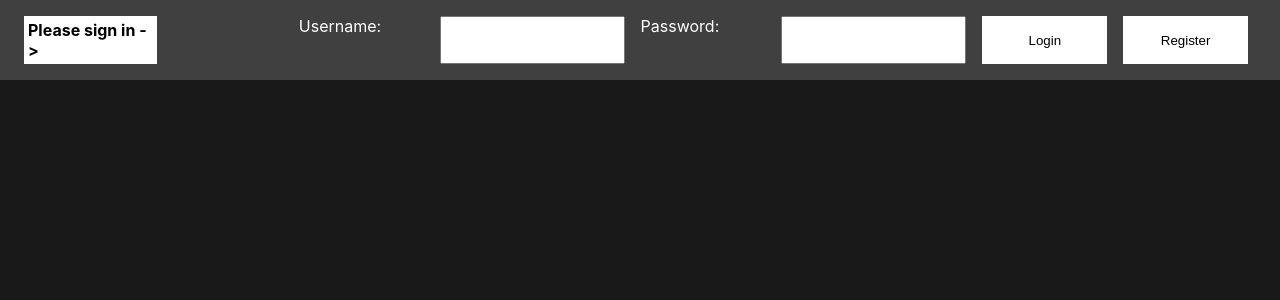
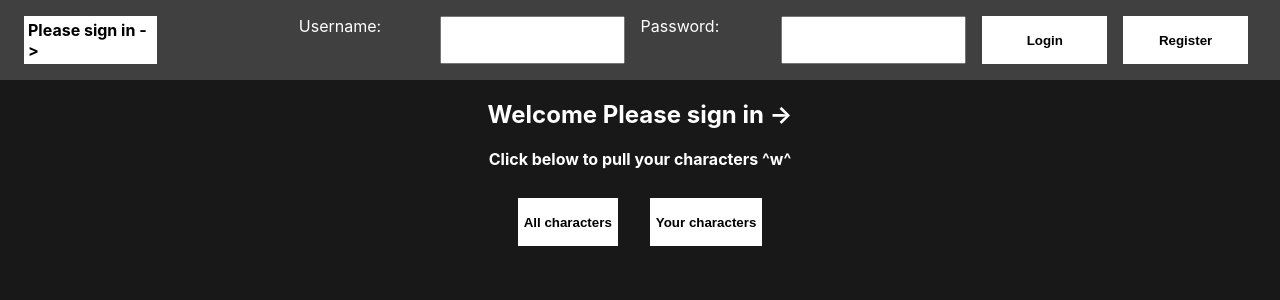
Before and after one commit to joeglDev/WIP-Character-portfolio, a React (Create React App) app in the folder frontend/: page / in a window 1280 px wide. Shown: the top 300 px of the page. Built offline with nearby package versions, Linux system fonts and the light colour scheme.

Commit message:
rough grid display functionality

```diff
--- a/frontend/src/App.css
+++ b/frontend/src/App.css
@@ -50,7 +50,7 @@ header.header_auth {
 .login_button {
   border: none;
   background-color: white;
-
+  font-weight: bold;
 }
 
 .login_item_valid {
@@ -77,10 +77,43 @@ header.header_auth {
 
 @media only screen and (max-width: 600px) {
   .login_item {
-    font-size: 1vi;
+    font-size: 1.8vi;
+    margin: 1vi;
   }
 
   .current_user {
-    font-size: 1vi;
+    font-size: 2vi;
   }
+
+  /*  CharGrid  */
+
+
 }
+
+/*  CharGrid  */
+
+.chargrid__header {
+  text-align: center;
+}
+
+h2.chargrid__header {
+  font-size: 1rem;
+}
+
+.chargrid__form {
+  display: flex;
+  justify-content: center;
+}
+
+.chargrid__form__button {
+  height: 3rem;
+  width: auto;
+  margin: 1rem;
+  border: none;
+  background-color: white;
+  font-weight: bold;
+}
+
+.chargrid__form__button:hover {
+  background-color: rgb(250, 194, 89);
+}
--- a/frontend/src/App.tsx
+++ b/frontend/src/App.tsx
@@ -1,6 +1,7 @@
 import "./App.css";
 import { createContext, useState } from "react";
 import LoginBar from "./components/LoginBar";
+import  CharGrid  from "./components/CharGrid";
 
 //types for context
 type UserContextType = {
@@ -17,6 +18,7 @@ function App() {
   return (
     <UserContext.Provider value={{user, setUser}}>
       <LoginBar></LoginBar>
+      <CharGrid></CharGrid>
     </UserContext.Provider>
   );
 }
--- /dev/null
+++ b/frontend/src/components/CharGrid.tsx
@@ -0,0 +1,86 @@
+import { useContext, useState } from "react";
+import { UserContext } from "../App";
+import {
+  pullAllCharDataModel,
+  pullUserCharDataModel,
+} from "../models/API_calls";
+
+const CharGrid = () => {
+  //context
+  const context = useContext(UserContext);
+  const user = context.user;
+
+  //types
+  interface charDataType {
+    _id: string;
+    ownerUsername: string;
+    name: string;
+    age: string;
+    species: string;
+    gender: string;
+    sexuality: string;
+    allignment: string;
+    height: string;
+    weight: string;
+    imgURL: string;
+    bio: string;
+  }
+
+  //states
+  const [charData, setCharData] = useState<charDataType[]>([]);
+
+  //button functions
+  const pullAllCharData = async (event: React.MouseEvent<HTMLElement>) => {
+    const charData = await pullAllCharDataModel();
+    setCharData(charData.characters);
+  };
+
+  const pullUserCharData = async (event: React.MouseEvent<HTMLElement>) => {
+    const charData = await pullUserCharDataModel(user);
+    setCharData(charData.characters);
+  };
+
+  return (
+    <section>
+      <h1 className="chargrid__header">Welcome {user}</h1>
+      <h2 className="chargrid__header">
+        Click below to pull your characters ^w^
+      </h2>
+      <form className="chargrid__form">
+        <button
+          className="chargrid__form__button"
+          type="button"
+          aria-label="pull all character data"
+          onClick={pullAllCharData}
+        >
+          All characters
+        </button>
+        <button
+          className="chargrid__form__button"
+          type="button"
+          aria-label="pull your character data"
+          onClick={pullUserCharData}
+        >
+          Your characters
+        </button>
+      </form>
+      <ul className="charGrid__grid">
+        {Array.isArray(charData)
+          ? charData.map(({ name, imgURL, ownerUsername }) => {
+              return (
+                <article className="charGrid__grid__item">
+                  <img
+                    src={imgURL}
+                    alt={`Character name: ${name}, Owner name: ${ownerUsername}`}
+                  ></img>
+                  <p>{name}</p>
+                </article>
+              );
+            })
+          : null}
+      </ul>
+    </section>
+  );
+};
+
+export default CharGrid;
--- a/frontend/src/models/API_calls.ts
+++ b/frontend/src/models/API_calls.ts
@@ -7,8 +7,8 @@ export const loginModel = async (username: string, password: string) => {
     },
     body: JSON.stringify({ username: username, password: password }),
   });
-  const content = await rawResponse.json();
-  return content
+  const response = await rawResponse.json();
+  return response;
 };
 
 export const registrationModel = async (username: string, password: string) => {
@@ -20,6 +20,21 @@ export const registrationModel = async (username: string, password: string) => {
     },
     body: JSON.stringify({ username: username, password: password }),
   });
-  const content = await rawResponse.json();
-  return content
+  const response = await rawResponse.json();
+  return response;
 };
+
+export const pullAllCharDataModel = async () => {
+  const rawResponse = await fetch("http://localhost:9124/characters");
+  const response = await rawResponse.json();
+  console.log(response)
+  return response
+  };
+
+
+
+export const pullUserCharDataModel = async (username: string) => {
+  const rawResponse = await fetch(`http://localhost:9124/characters/${username}`);
+  const response = await rawResponse.json();
+  return response
+};
```
